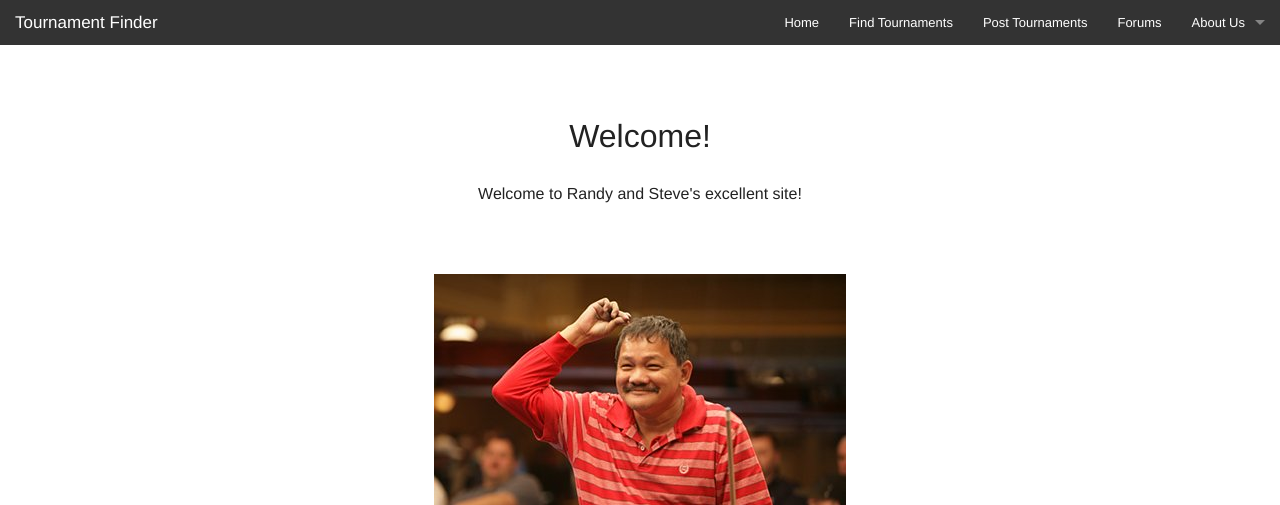
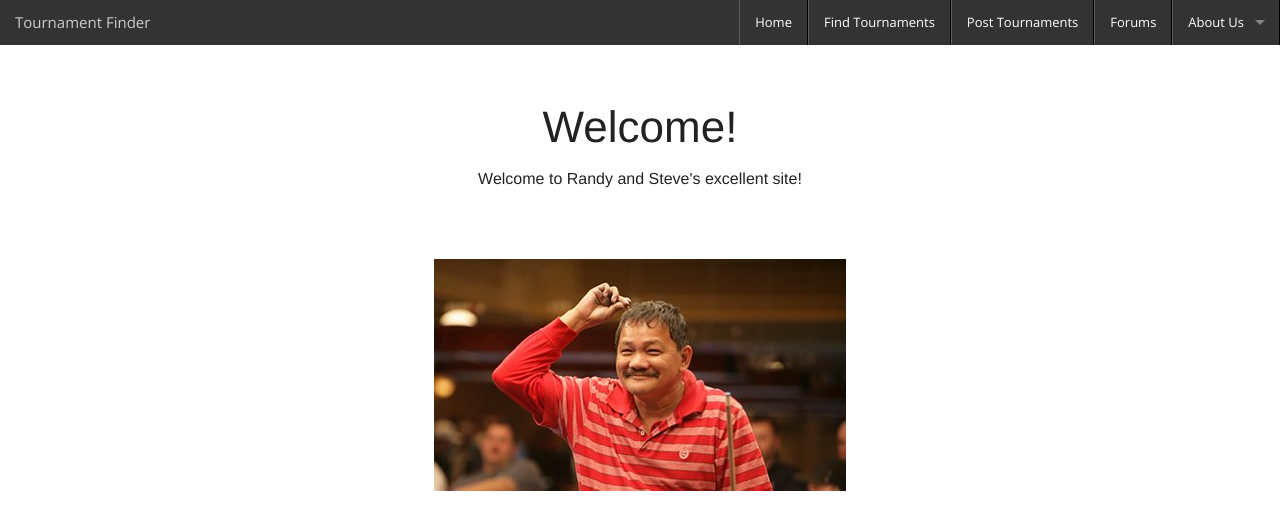
Before and after one commit to sanp/standyco-poolapp, a Django app: page / in a window 1280 px wide. Shown: the top 505 px of the page. Run offline with Django 3.2, Linux system fonts and the light colour scheme; parts of the project's set-up code (start-up, migrations or seed data) failed here and were passed over; some libraries are stand-ins or nearby versions.

Commit message:
More work on stylizing the nav bar

```diff
--- a/poolapp/static/poolapp/css/style.css
+++ b/poolapp/static/poolapp/css/style.css
@@ -6,3 +6,46 @@
   background: #ccc;
   padding: 20px;
 }
+
+/* Title styling */
+.top-bar .title-area h1 a {
+    font-family: "Open Sans","Helvetica Neue","Helvetica",Arial,Verdana,sans-serif !important;
+    font-size: 15px !important;
+    font-weight: 400 !important;
+}
+.top-bar .name h1 a {
+    font-size: 17px;
+    opacity: 0.75;
+    padding: 0;
+    text-rendering: auto;
+    transition: all 0.25s ease-in-out 0s;
+}
+.top-bar .name h1 a {
+    width: auto;
+}
+.top-bar .name h1 a {
+    color: #FFFFFF;
+    display: block;
+    font-weight: bold;
+    padding: 0 15px;
+}
+
+/* Menu */
+
+.top-bar .top-bar-section ul.right li a, .top-bar .top-bar-section ul.preview li a {
+    border-left: 1px solid #5C5C5C;
+    border-right: 1px solid #000000;
+    font-size: 13px;
+}
+
+.top-bar .top-bar-section a {
+    font-weight: 500;
+    font-family: "Open Sans","Helvetica Neue","Helvetica",Arial,Verdana,sans-serif !important;
+}
+
+.active {
+    padding-left: 4px;
+    padding-right: 4px;
+    padding-top: 4px;
+    padding-bottom: 4px;
+}
--- a/poolapp/templates/base.html
+++ b/poolapp/templates/base.html
@@ -5,10 +5,15 @@
 <head>
     <title>{% block title %}Pool Site{% endblock %}</title>
     <meta name="viewport" content="width=device-width, initial-scale=1.0">
+
+    <link rel="stylesheet" type="text/css" href="http://fonts.googleapis.com/css?family=Open+Sans:300italic,400italic,700italic,400,300,700"/>
+    <link rel="stylesheet" type="text/css" href={% static 'poolapp/js/foundation-5.5.2/css/normalize.css' %} media="screen,projection" />
+    <link rel="stylesheet" type="text/css" href={% static 'poolapp/js/foundation-5.5.2/css/foundation.css' %} media="screen,projection" />
+
+    <!-- Make sure style.css is below foundation.css as it overrides some of the
+         default top bar classes in foundation.css -->
     <link rel="stylesheet" type="text/css" href={% static 'poolapp/css/style.css' %} media="screen,projection" />
 
-    <link rel="stylesheet" type="text/css" href={% static 'poolapp/js/foundation-5.5.2/css/foundation.css' %} media="screen,projection" />
-    <link rel="stylesheet" type="text/css" href={% static 'poolapp/js/foundation-5.5.2/css/normalize.css' %} media="screen,projection" />
     <script src="{% static 'poolapp/js/foundation-5.5.2/js/vendor/modernizr.js' %}"></script>
 
     {% block javascript %}
```
